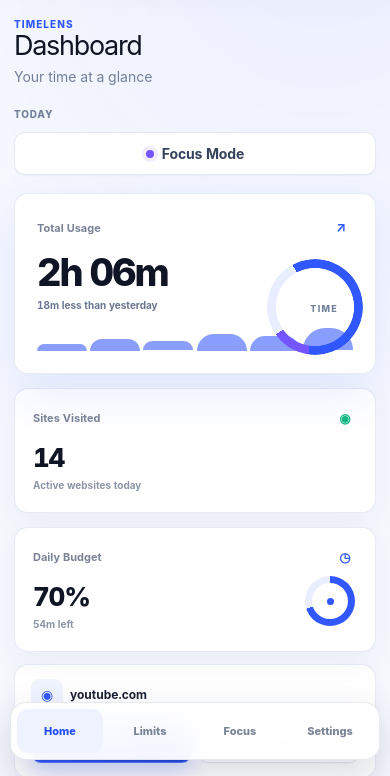
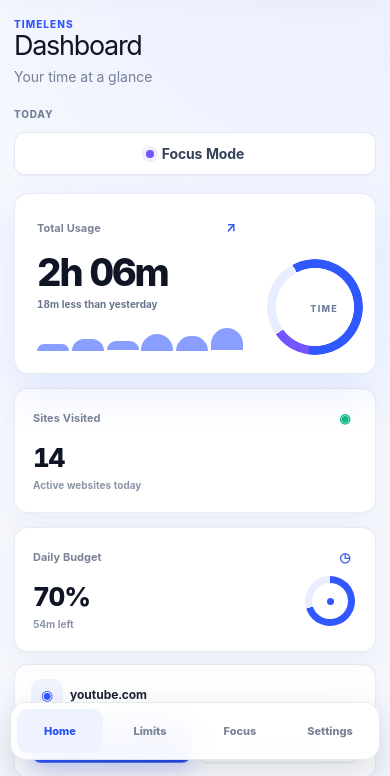
Before and after one commit to mrprohack/TimeLens, a browser extension: page preview/home.html in a window 390 px wide. Shown: the part 76-852 px from the top of the page. Drawn offline with Linux system fonts and the light colour scheme.

Commit message:
fix: prevent Home KPI copy from overlapping time halo

```diff
--- a/src/styles/review-loop.css
+++ b/src/styles/review-loop.css
@@ -1,4 +1,16 @@
 /* Screenshot-driven UX review fixes. Loaded after the master-plan layer. */
+
+/* Keep all primary KPI copy inside a dedicated content column so long
+   comparison text never flows underneath the decorative TIME halo. */
+html body .kpi-primary {
+  padding-right: clamp(154px, 16vw, 196px);
+}
+
+html body .kpi-primary .kpi-meta {
+  max-width: 100%;
+  line-height: 1.35;
+  overflow-wrap: break-word;
+}
 
 html body .period-context {
   min-height: 38px;
@@ -61,6 +73,11 @@ html[data-theme="dark"] body .period-context {
 }
 
 @media (max-width: 600px) {
+  html body .kpi-primary {
+    min-height: 154px;
+    padding-right: 132px;
+  }
+
   html body .period-context {
     width: auto;
     min-height: auto;
```
